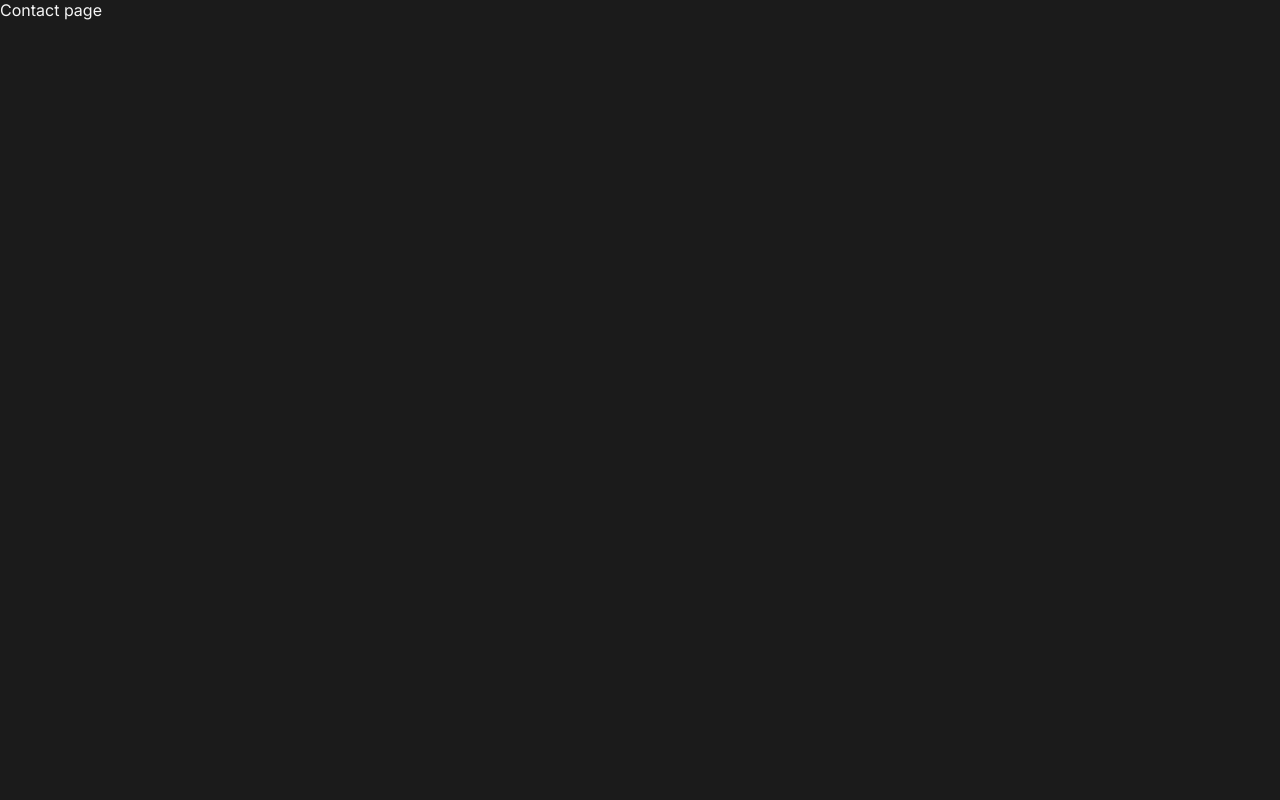
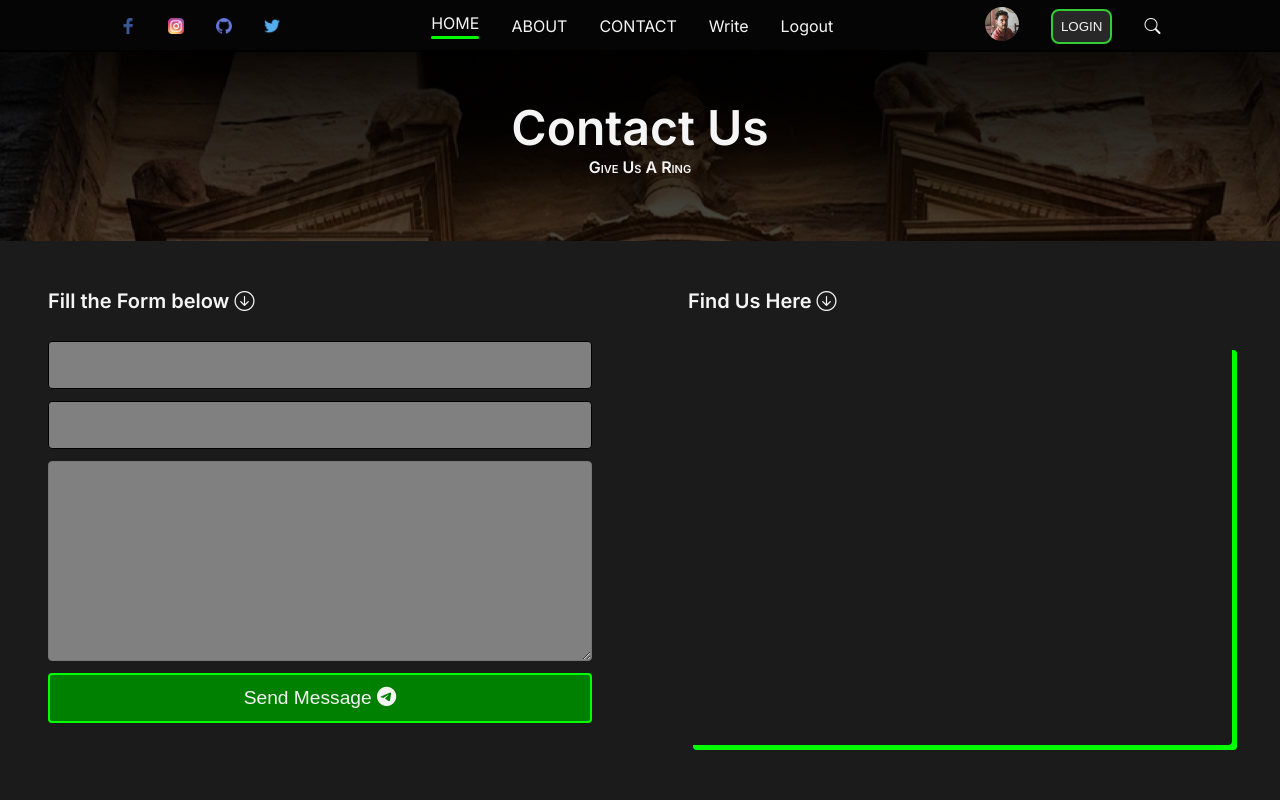
Before and after one commit to octocatblain/codsoft, a React (Create React App) app in the folder blog-platform/client/: page / in a window 1280 px wide. Both pictures are taken after a click on the item "CONTACT". Shown: the top 800 px of the page. Built offline with nearby package versions, Linux system fonts and the light colour scheme.

Commit message:
feat: finish contact page

```diff
--- a/blog-platform/client/src/Pages/Contact/Contact.css
+++ b/blog-platform/client/src/Pages/Contact/Contact.css
@@ -0,0 +1,98 @@
+.contact_page {
+    padding-block-start: 3.125rem;
+    padding-block-end: 6rem;
+    overflow-x: hidden;
+
+    .contact_wrapper {
+        display: flex;
+        justify-content: space-between;
+        align-items: flex-start;
+        flex: 1 0 0;
+    }
+}
+
+.contact_hero {
+    align-items: center;
+    backdrop-filter: blur(10px);
+    background: linear-gradient(to bottom, black, transparent),
+    url("../../Assets/images/HeroImages/hero-4.jpg");
+    background-repeat: no-repeat;
+
+    object-fit: cover;
+    background-position: center;
+    background-attachment: fixed;
+    min-width: clamp(100dvw, 100%, 100dvw);
+    padding-inline: none;
+    padding-block: 3rem;
+    text-align: center;
+
+    color: var(--primary-color);
+
+    >h5.subtitle {
+        font-variant-caps: small-caps;
+        font-size: 1rem;
+    }
+}
+
+.subtitle {
+    padding-block-end: 1rem;
+}
+
+.contact_form {
+    display: flex;
+    flex-direction: column;
+    padding-inline: 3rem;
+    padding-block: 3rem;
+    width: clamp(18.75rem, 50dvw, 50dvw);
+
+    gap: .75rem;
+
+    >*:not(.subtitle){
+        border-radius: .25rem;
+        background-color: grey;
+        color: var(--tertiary-color);
+    }
+
+
+
+    >textarea{
+        min-height: 25dvh;
+        font-family: Inter;
+        padding: .75rem;
+        line-height: 1.5rem;
+        font-size: 1.2rem;
+    }
+
+    .submit{
+        border: 2px solid var(--secondary-color);
+        background-color: green;
+        color: var(--primary-color);
+        padding-block: .75rem;
+
+        cursor: pointer;
+        font-size: 1.2rem;
+        border-radius: .25rem;
+        transition: all 500ms ease;
+    }
+
+    .submit:hover{
+        scale: 1.1;
+        transition: all 200ms ease;
+    }
+}
+
+.contact_map{
+    flex: 1;
+    display: flex;
+    padding: 3rem;
+flex-direction: column;
+
+    gap: 1rem;
+
+    .map{
+        min-width: clamp(25dvw, 50%, 50dvw);
+        border-radius: .25rem;
+        box-shadow: 5px 5px 0 var(--secondary-color);
+        height: 50dvh;
+    }
+}
--- a/blog-platform/client/src/Pages/Contact/Contact.jsx
+++ b/blog-platform/client/src/Pages/Contact/Contact.jsx
@@ -1,10 +1,31 @@
-import React from 'react'
+import "./Contact.css"
+import Layout from "../../Layout/Layout.jsx"
 
 const Contact = () => {
   return (
-    <div>
-      Contact page
-    </div>
+    <Layout>
+      <div className="contact_page">
+        <div className="contact_hero">
+          <h1 className="title">
+            Contact Us
+          </h1>
+          <h5 className="subtitle">Give Us A Ring</h5>
+        </div>
+        <div className="contact_wrapper">
+          <form className="contact_form">
+            <h5  className="subtitle">Fill the Form below <i className="bi bi-arrow-down-circle"></i></h5>
+            <input type="text" name="name" id="contactName" />
+            <input type="email" name="email" id="contactEmail" />
+            <textarea name="message" id="contactMessage" ></textarea>
+            <button className="submit" type="submit">Send Message <i className="bi bi-telegram"></i></button>
+          </form>
+          <div className="contact_map">
+            <h5 className="subtitle">Find Us Here <i className="bi bi-arrow-down-circle"></i></h5>
+            <iframe className="map" src="" frameborder="0"></iframe>
+          </div>
+        </div>
+      </div>
+    </Layout>
   )
 }
 
```
